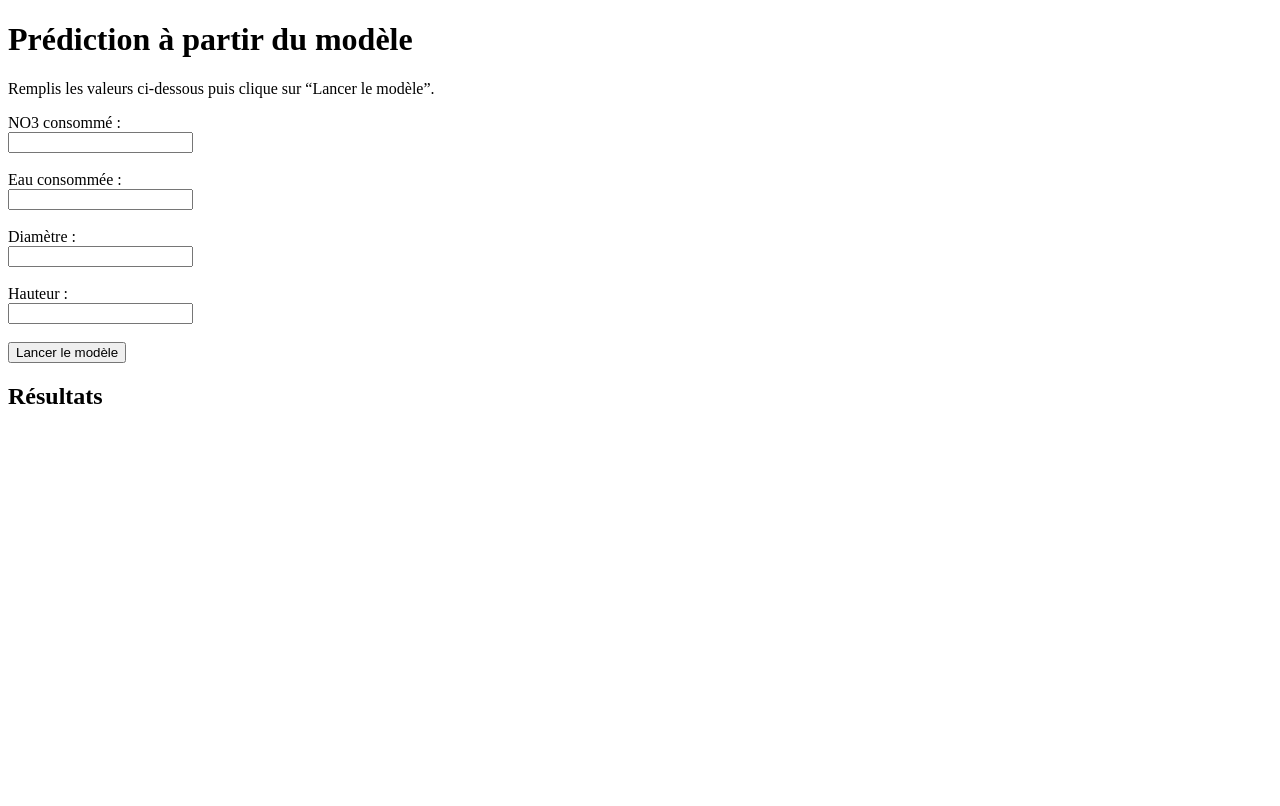
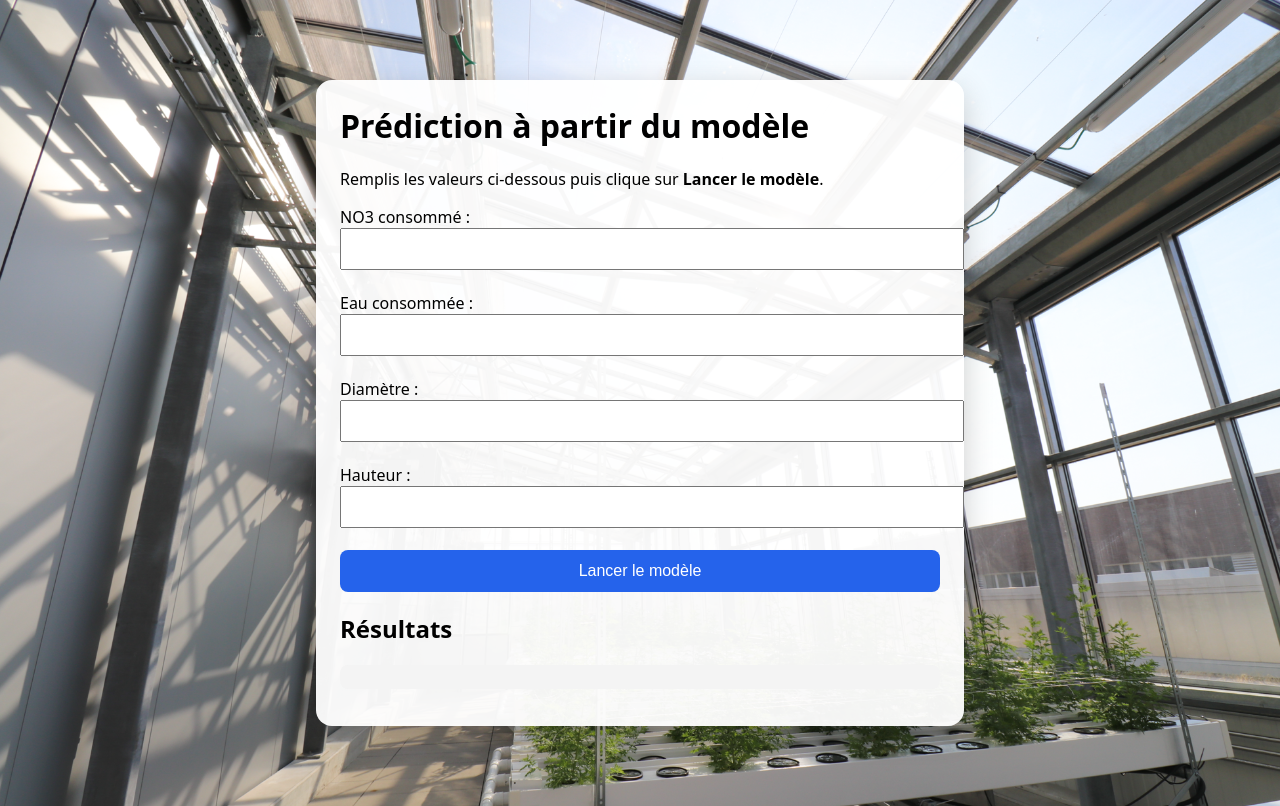
Before and after one commit to sarahelmoussaoui002-debug/prediction-plantes-app, a Flask app: page / in a window 1280 px wide. Before the commit the page ends 404 px from the top, so only its background shows below. Run offline with Flask 3, Linux system fonts and the light colour scheme; parts of the project's set-up code (start-up, migrations or seed data) failed here and were passed over.

```diff
--- /dev/null
+++ b/static/css/style.css
@@ -0,0 +1,50 @@
+body {
+  margin: 0;
+  font-family: system-ui, -apple-system, Segoe UI, Roboto, Arial, sans-serif;
+
+  background-image: url("../img/serre.png");
+  background-size: cover;
+  background-position: center;
+  background-repeat: no-repeat;
+  background-attachment: fixed;
+}
+
+.card {
+  max-width: 600px;
+  margin: 80px auto;
+  background: rgba(255, 255, 255, 0.95);
+  padding: 24px;
+  border-radius: 16px;
+  box-shadow: 0 10px 30px rgba(0,0,0,0.2);
+}
+
+h1 {
+  margin-top: 0;
+}
+
+input {
+  width: 100%;
+  padding: 10px;
+  font-size: 16px;
+}
+
+button {
+  padding: 12px;
+  font-size: 16px;
+  width: 100%;
+  background: #2563eb;
+  color: white;
+  border: none;
+  border-radius: 8px;
+  cursor: pointer;
+}
+
+button:hover {
+  background: #1e40af;
+}
+
+pre {
+  background: #f4f4f4;
+  padding: 12px;
+  border-radius: 8px;
+}
--- a/templates/index.html
+++ b/templates/index.html
@@ -3,13 +3,18 @@
 <head>
   <meta charset="utf-8">
   <title>Prédiction du modèle</title>
+
+  <!-- Lien vers le CSS -->
+  <link rel="stylesheet" href="{{ url_for('static', filename='css/style.css') }}">
 </head>
 
 <body>
 
+<div class="card">
+
   <h1>Prédiction à partir du modèle</h1>
 
-<p>Remplis les valeurs ci-dessous puis clique sur “Lancer le modèle”.</p>
+  <p>Remplis les valeurs ci-dessous puis clique sur <strong>Lancer le modèle</strong>.</p>
 
   <label>NO3 consommé :</label><br>
   <input id="no3" type="number" step="any"><br><br>
@@ -27,6 +32,8 @@
 
   <h2>Résultats</h2>
   <pre id="resultat"></pre>
+
+</div>
 
 <script>
 function lancer() {
```
Also changed, not shown: static/img/serre.png (added), static/js/app.js (added). Lines whose indentation alone changed are shown as unchanged.
